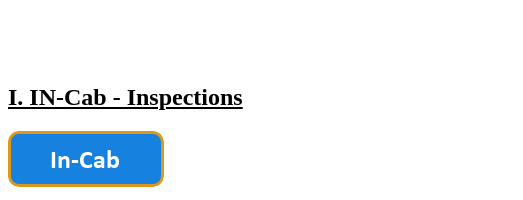
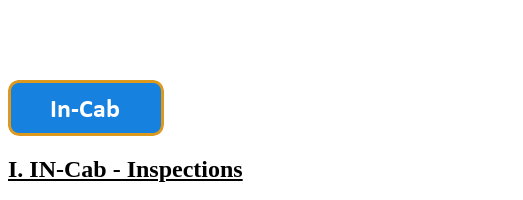
Before and after one commit to vmadmin001/VMTInspections, a plain HTML site: page index.html in a window 1280 px wide. Shown: the top 200 px of the page, 0-523 px from the left. Drawn offline with Linux system fonts and the light colour scheme.

Commit message:
Update index.html

```diff
--- a/index.html
+++ b/index.html
@@ -4,7 +4,7 @@
 <title>VM Truck Academy - Inspections</title>
 <p><img src="vmlogo.png" alt="VMTruckAcademy 647-292-6362" class="center" width="225" height="56"></p>
 
-
+<a href="sch.html"><img src="button_in-cab-inspections.png" alt="VM Truck Academy" style="width:156px;height:56px;"></a>
 <h2><u>I. IN-Cab - Inspections</u></h2>
 <a href="incab.html"><img src="button_in-cab-inspections.png" alt="VM Truck Academy" style="width:156px;height:56px;"></a>
 
```
